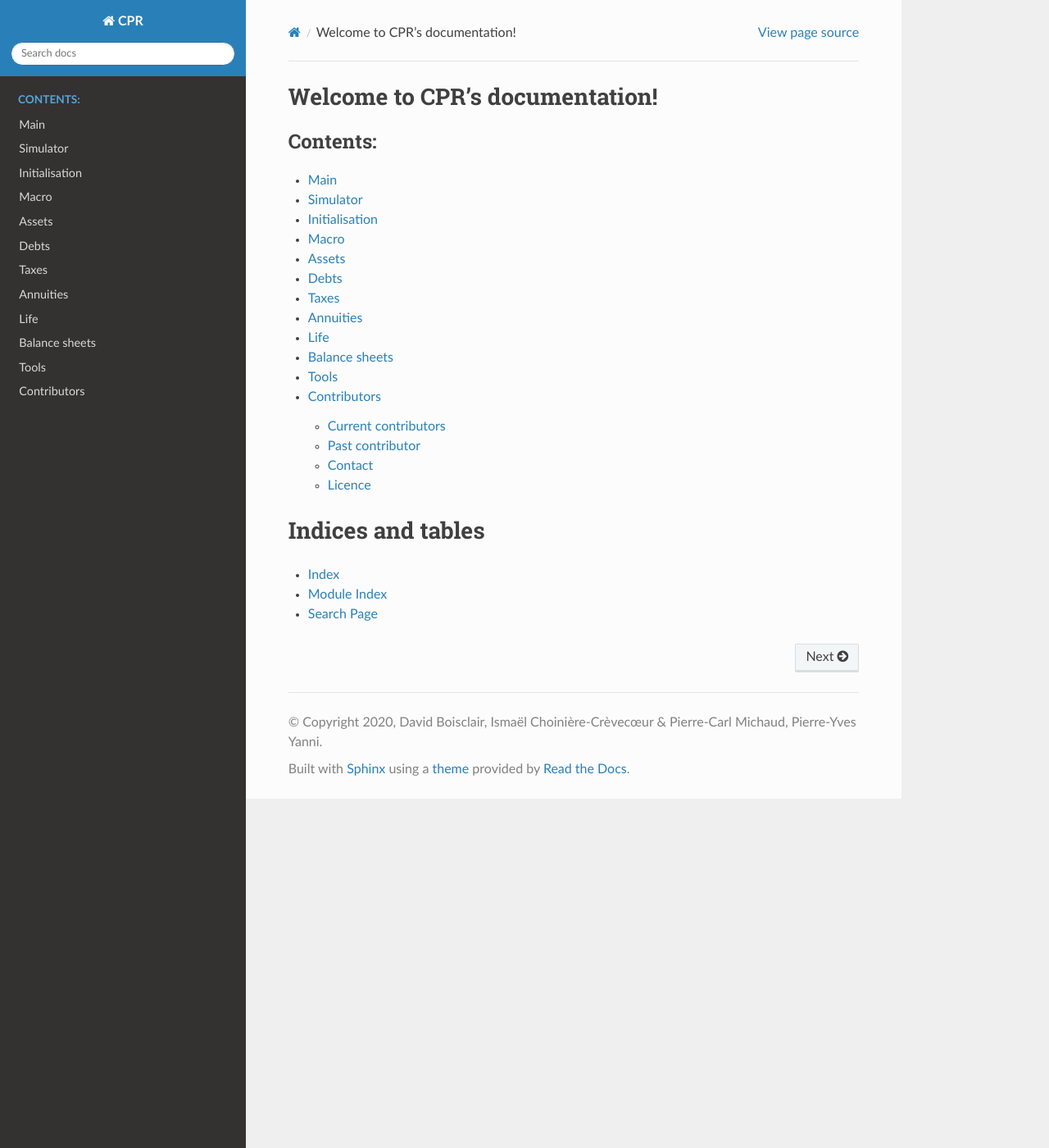
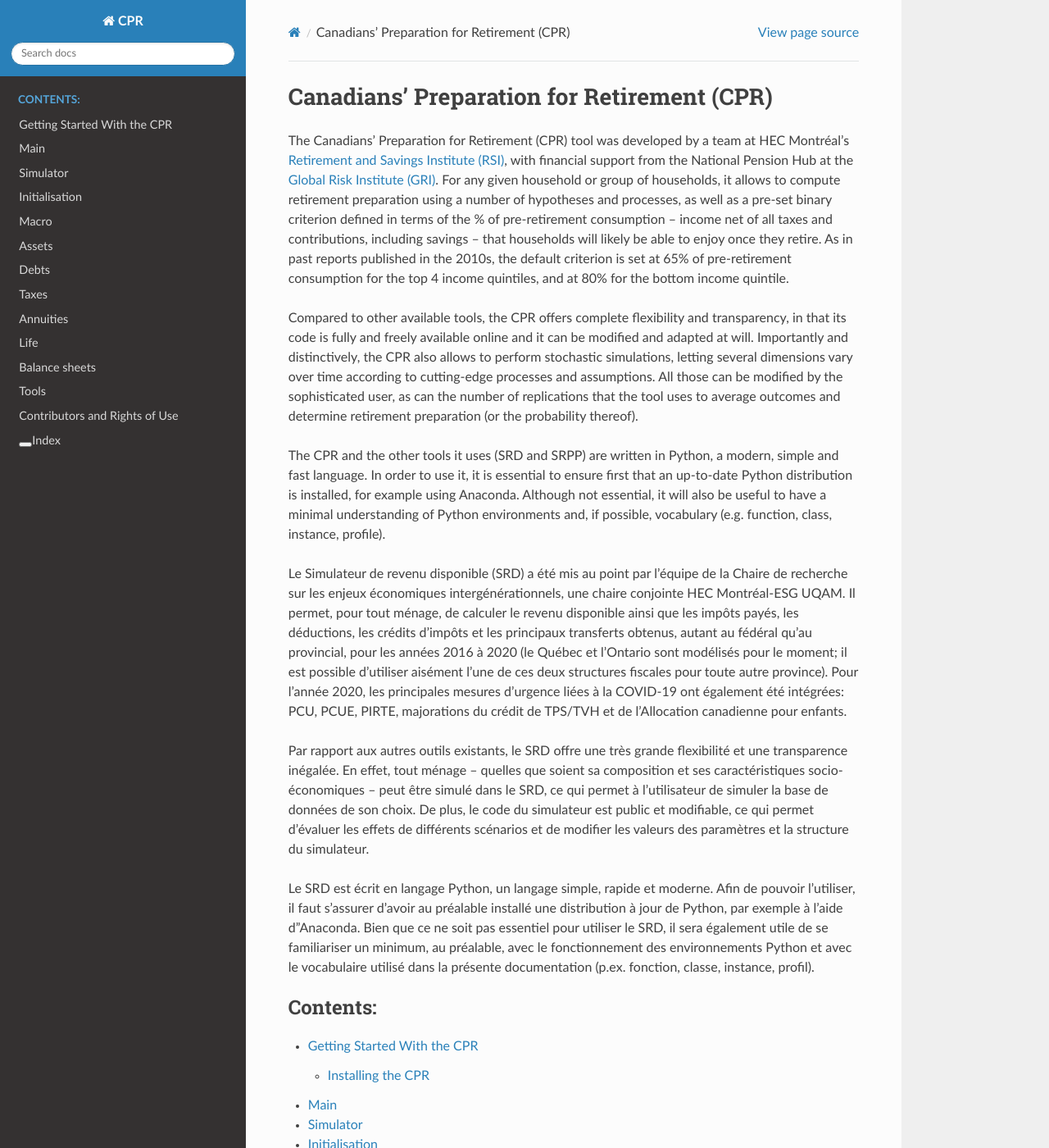
Before and after one commit to rsi-models/CPR, a Sphinx documentation site: the page built from docs/source/index.rst, in a window 1280 px wide and 1400 px high. Shown: the whole window at 82% size. Built offline with Sphinx 7.4.7 and the Read the Docs theme 2.0.0, drawn with Linux system fonts in a browser that asks for light colours; some of the changed text lies outside the part shown.

Commit message:
added .nojekyll + minor changes to docum

```diff
--- /dev/null
+++ b/docs/source/_templates/layout.html
@@ -0,0 +1,6 @@
+{% extends "!layout.html" %}
+
+  {% block menu %}
+    {{ super() }}
+    <a href="genindex.html">Index</a>
+  {% endblock %}
--- a/docs/source/conf.py
+++ b/docs/source/conf.py
@@ -19,7 +19,7 @@
 # -- Project information -----------------------------------------------------
 
 project = 'CPR'
-copyright = '2020, David Boisclair, Ismaël Choinière-Crèvecœur & Pierre-Carl Michaud, Pierre-Yves Yanni'
+copyright = '© Copyright 2020, `RSI Team <https://ire.hec.ca>`_ at `HEC Montréal <https://hec.ca>`_'
 author = 'David Boisclair, Ismaël Choinière-Crèvecœur, Pierre-Carl Michaud & Pierre-Yves Yanni'
 
 # The full version, including alpha/beta/rc tags
@@ -47,7 +47,6 @@
 
 # The theme to use for HTML and HTML Help pages.  See the documentation for
 # a list of builtin themes.
-#
 html_theme = "sphinx_rtd_theme"
 
 # Add any paths that contain custom static files (such as style sheets) here,
--- a/docs/source/credits.rst
+++ b/docs/source/credits.rst
@@ -1,17 +1,17 @@
-Contributors
-=============
+Contributors and Rights of Use
+==============================
 
-Current contributors
+Contact Person
+**************
+`Pierre-Yves Yanni <pierre-yves.yanni@hec.ca>`_
+
+Current Contributors
 ********************
 David Boisclair, Pierre-Carl Michaud, Pierre-Yves Yanni
 
-Past contributor
+Past Contributor
 ****************
 Ismaël Choinière-Crèvecœur
-
-Contact
-*******
-`Pierre-Yves Yanni <pierre-yves.yanni@hec.ca>`_
 
 Licence
 *******
--- a/docs/source/index.rst
+++ b/docs/source/index.rst
@@ -3,13 +3,30 @@
    You can adapt this file completely to your liking, but it should at least
    contain the root `toctree` directive.
 
-Welcome to CPR's documentation!
-===============================
+Canadians' Preparation for Retirement (CPR)
+===========================================
+
+The Canadians' Preparation for Retirement (CPR) tool was developed by a team at HEC Montréal's `Retirement and Savings Institute (RSI) <https://ire.hec.ca>`_, with financial support from the National Pension Hub at the `Global Risk Institute (GRI) <https://globalriskinstitute.org>`_. For any given household or group of households, it allows to compute retirement preparation using a number of hypotheses and processes, as well as a pre-set binary criterion defined in terms of the % of pre-retirement consumption -- income net of all taxes and contributions, including savings -- that households will likely be able to enjoy once they retire. As in past reports published in the 2010s, the default criterion is set at 65% of pre-retirement consumption for the top 4 income quintiles, and at 80% for the bottom income quintile.
+
+Compared to other available tools, the CPR offers complete flexibility and transparency, in that its code is fully and freely available online and it can be modified and adapted at will. Importantly and distinctively, the CPR also allows to perform stochastic simulations, letting several dimensions vary over time according to cutting-edge processes and assumptions. All those can be modified by the sophisticated user, as can the number of replications that the tool uses to average outcomes and determine retirement preparation (or the probability thereof).
+
+
+The CPR and the other tools it uses (SRD and SRPP) are written in Python, a modern, simple and fast language. In order to use it, it is essential to ensure first that an up-to-date Python distribution is installed, for example using Anaconda. Although not essential, it will also be useful to have a minimal understanding of Python environments and, if possible, vocabulary (e.g. function, class, instance, profile).
+
+
+Le Simulateur de revenu disponible (SRD) a été mis au point par l’équipe de la Chaire de recherche sur les enjeux économiques intergénérationnels, une chaire conjointe HEC Montréal-ESG UQAM. Il permet, pour tout ménage, de calculer le revenu disponible ainsi que les impôts payés, les déductions, les crédits d’impôts et les principaux transferts obtenus, autant au fédéral qu’au provincial, pour les années 2016 à 2020 (le Québec et l’Ontario sont modélisés pour le moment; il est possible d’utiliser aisément l’une de ces deux structures fiscales pour toute autre province). Pour l’année 2020, les principales mesures d’urgence liées à la COVID-19 ont également été intégrées: PCU, PCUE, PIRTE, majorations du crédit de TPS/TVH et de l’Allocation canadienne pour enfants.
+
+Par rapport aux autres outils existants, le SRD offre une très grande flexibilité et une transparence inégalée. En effet, tout ménage – quelles que soient sa composition et ses caractéristiques socio-économiques – peut être simulé dans le SRD, ce qui permet à l’utilisateur de simuler la base de données de son choix. De plus, le code du simulateur est public et modifiable, ce qui permet d’évaluer les effets de différents scénarios et de modifier les valeurs des paramètres et la structure du simulateur.
+
+Le SRD est écrit en langage Python, un langage simple, rapide et moderne. Afin de pouvoir l’utiliser, il faut s’assurer d’avoir au préalable installé une distribution à jour de Python, par exemple à l’aide d”Anaconda. Bien que ce ne soit pas essentiel pour utiliser le SRD, il sera également utile de se familiariser un minimum, au préalable, avec le fonctionnement des environnements Python et avec le vocabulaire utilisé dans la présente documentation (p.ex. fonction, classe, instance, profil).
+
+
 
 .. toctree::
    :maxdepth: 2
    :caption: Contents:
 
+   overview.rst
    main.rst
    simulator.rst
    initialisation.rst
@@ -25,9 +42,7 @@
 
 
 
-Indices and tables
-==================
+Index
+=====
 
 * :ref:`genindex`
-* :ref:`modindex`
-* :ref:`search`
--- /dev/null
+++ b/docs/source/overview.rst
@@ -0,0 +1,51 @@
+****************************
+Getting Started With the CPR
+****************************
+
+Installing the CPR
+==================
+
+On peut installer facilement le SRD en utilisant pip::
+
+  pip install srd
+
+Le SRD dépend d'un autre package produit par la chaire, le SRPP, qui permet de simuler les revenus de pensions publiques (RPC et RRQ). Celui-ci est installé automatiquement en installant le SRD.
+
+Dans un notebook ou un projet, on invoque le SRD en ajoutant la commande suivante:
+
+.. code:: ipython3
+
+    import srd
+
+Pour désinstaller le SRD et le SRPP, il suffit d'utiliser pip::
+
+  pip uninstall srd srpp
+
+Si l'utilisation de pip n'est pas possible :
+
+1. Allez sur `pypi.org <https://www.pypi.org>`_ et téléchargez les fichiers sources (extension .tar.gz) du SRD et du SRPP
+
+2. Extrayez les fichiers .tar.gz. Sous Windows, ouvrez les fichiers avec 7-zip ou Winzip ou, dans une fenêtre de commande, entrez (en remplaçant les adresses et noms de fichiers)::
+
+    tar -xvzf C:\\SENTIER_VERS_FICHIER\\FICHIER.tar.gz -C C:\\SENTIER_VERS_RÉPERTOIRE_EXTRACTION
+
+3. Dans les dossiers qu’on vient d’extraire, *srd-x.x.x* et *srpp-x.x.x* (*x.x.x* étant le numéro de version), on trouve les répertoires *srd* et *srpp*
+
+4. Placez *srd* et *srpp* dans le répertoire de votre choix
+
+Pour invoquer le SRD, il faut ajouter son adresse:
+
+.. code:: ipython3
+
+    import sys
+    sys.path.append("C:\SENTIER VERS RÉPERTOIRE_CONTENANT_SRD_ET_SRPP")
+
+    import srd
+
+Si l'on ne veut plus le SRD, il suffit d'effacer les répertoires *srd* et *srpp*.
+
+En cas de questions, commentaires ou suggestions, n'hésitez pas à nous contacter: :ref:`nous_contacter`.
+
+
+
+PLACEHOLDER FOR THE INPUT EXAMPLE DOCUMENT
```
Also changed, not shown: other parts of docs/source/credits.rst (+1 -7 lines), 1 other file.
